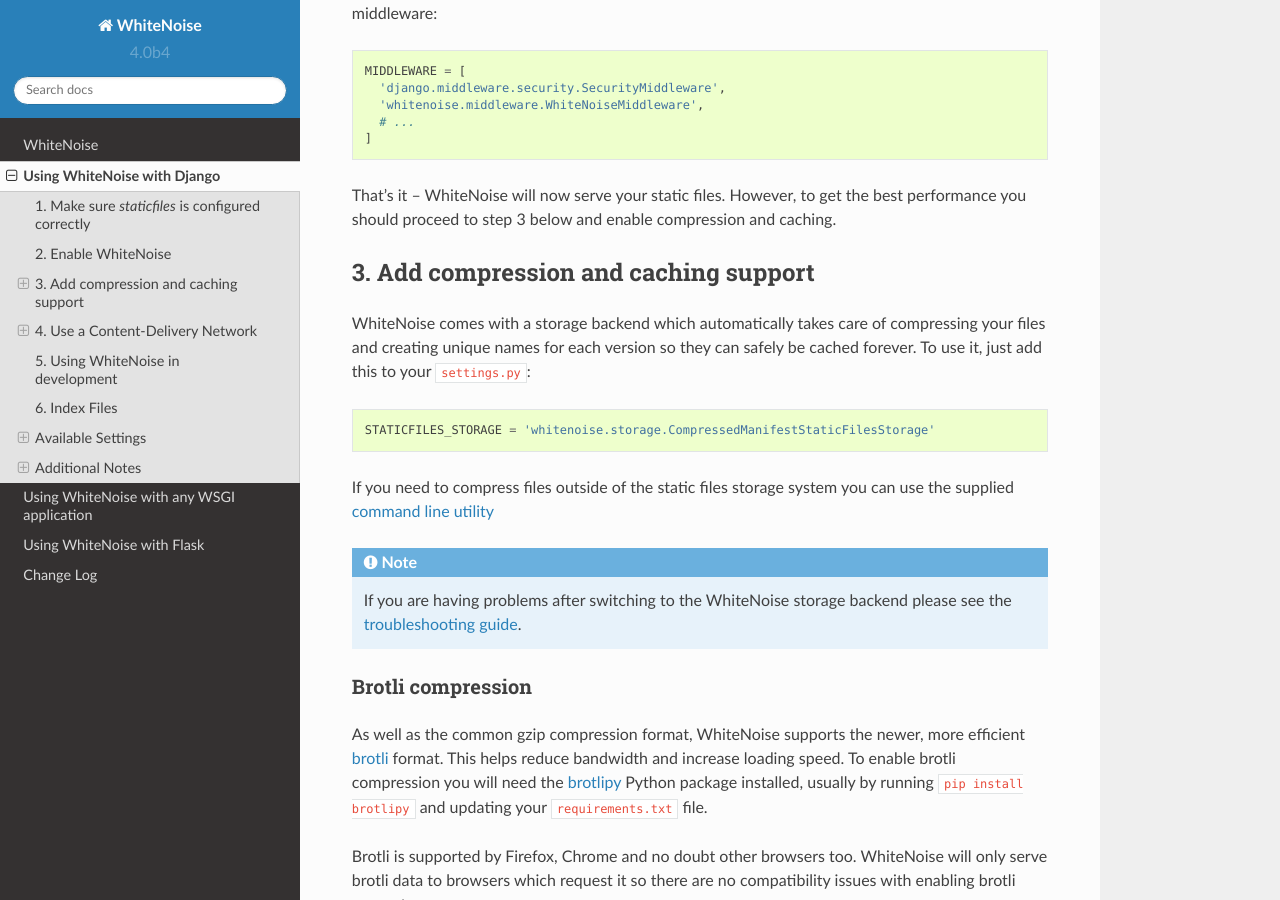
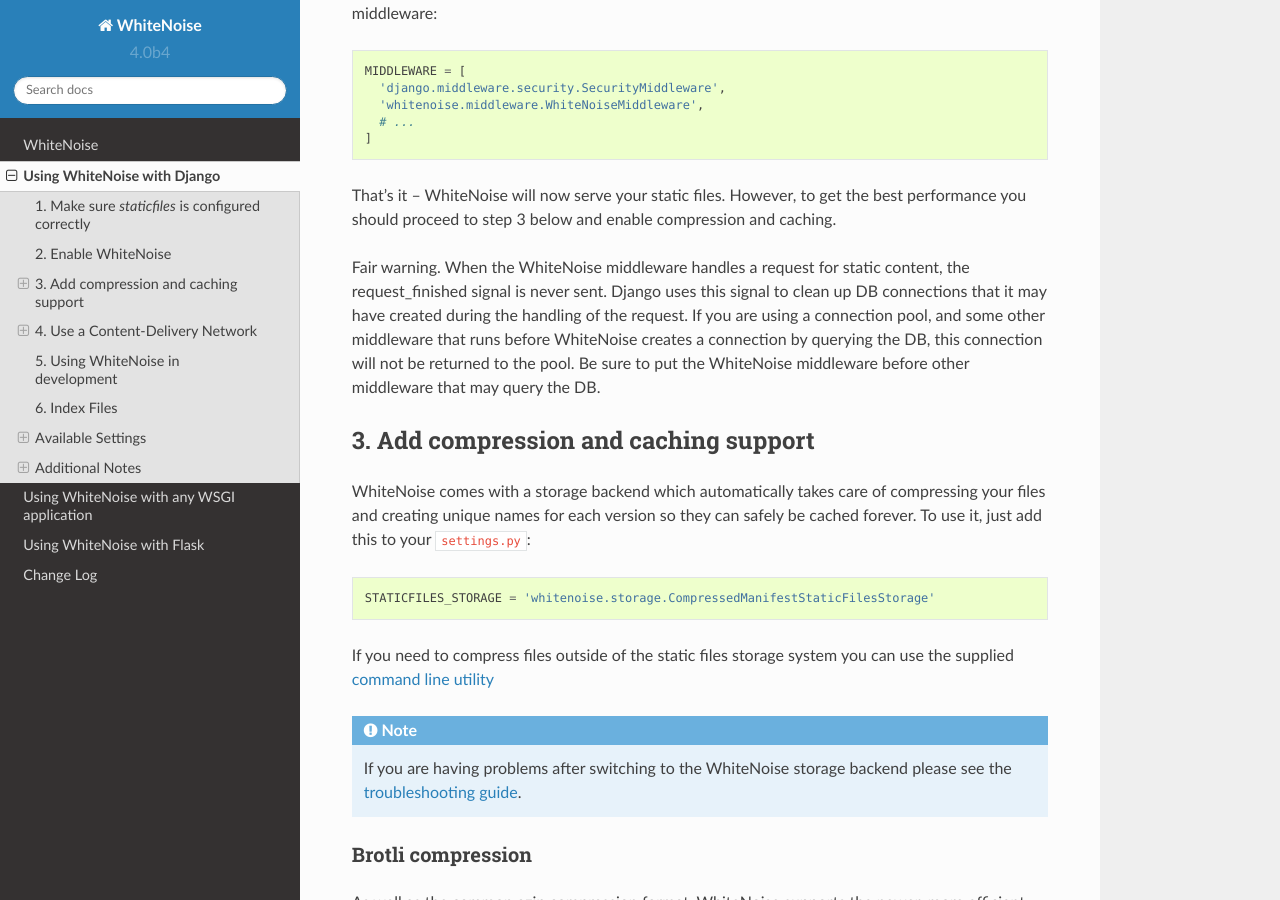
Before and after one commit to evansd/whitenoise, a Sphinx documentation site: the page built from docs/django.rst, in a window 1280 px wide and 900 px high, scrolled down 1006 px. Built offline with Sphinx 7.4.7 and the Read the Docs theme 2.0.0, drawn with Linux system fonts in a browser that asks for light colours.

Commit message:
Include warning in the documentation about middleware position
Add a warning about the order of the configured middlewares.

```diff
--- a/docs/django.rst
+++ b/docs/django.rst
@@ -61,6 +61,13 @@ That's it -- WhiteNoise will now serve your static files. However, to get the
 best performance you should proceed to step 3 below and enable compression and
 caching.
 
+Fair warning. When the WhiteNoise middleware handles a request for static content, the
+request_finished signal is never sent. Django uses this signal to clean up DB
+connections that it may have created during the handling of the request. If you
+are using a connection pool, and some other middleware that runs before WhiteNoise
+creates a connection by querying the DB, this connection will not be returned to
+the pool. Be sure to put the WhiteNoise middleware before other middleware that may
+query the DB.
 
 3. Add compression and caching support
 --------------------------------------
```
